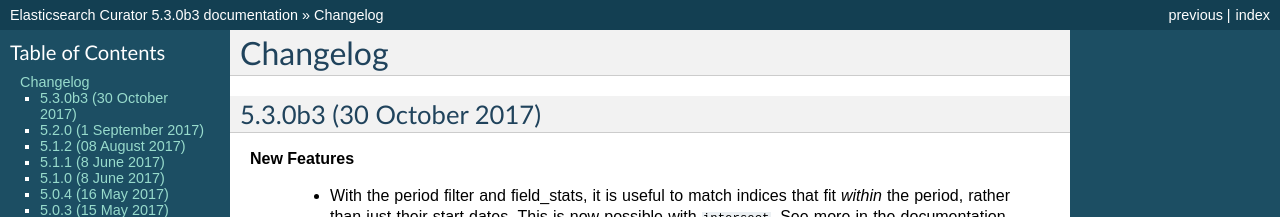
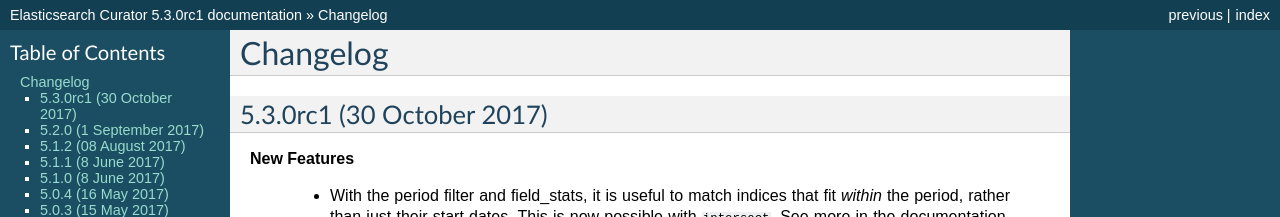
Before and after one commit to elastic/curator, a Sphinx documentation site: the page built from docs/Changelog.rst, in a window 1280 px wide and 900 px high. Shown: the top 217 px of the window. Built offline with Sphinx 7.4.7, drawn with Linux system fonts in a browser that asks for light colours; some of the changed text lies outside the part shown.

Commit message:
Release prep for 5.3.0rc1

```diff
--- a/curator/_version.py
+++ b/curator/_version.py
@@ -1 +1 @@
-__version__ = '5.3.0b3'
+__version__ = '5.3.0rc1'
--- a/docs/Changelog.rst
+++ b/docs/Changelog.rst
@@ -3,8 +3,8 @@
 Changelog
 =========
 
-5.3.0b3 (30 October 2017)
--------------------------
+5.3.0rc1 (30 October 2017)
+--------------------------
 
 **New Features**
 
```
Also changed, not shown: 1 other file.
